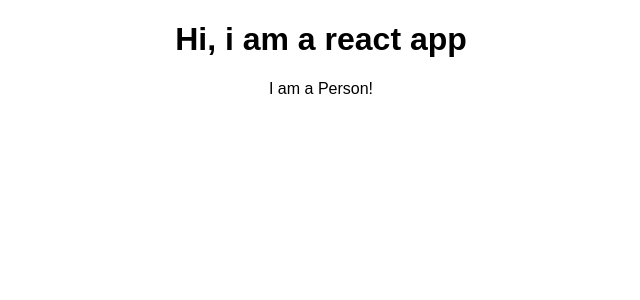
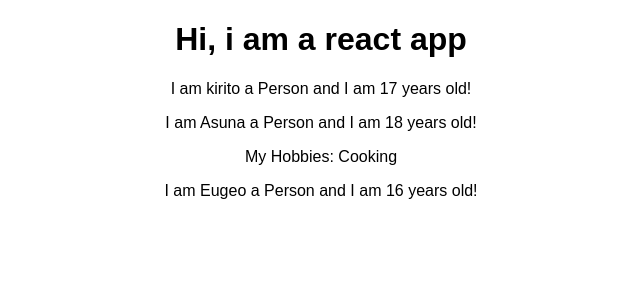
Before and after one commit to karthik137/react-complete-guide, a React (Create React App) app: page / in a window 1280 px wide. Shown: the top 300 px of the page, without its empty margins (319-959 px from the left). Built offline with nearby package versions, Linux system fonts and the light colour scheme.

Commit message:
Props and props children

```diff
--- a/src/App.js
+++ b/src/App.js
@@ -15,7 +15,11 @@ class App extends Component {
           To get started, edit <code>src/App.js</code> and save to reload.
         </p> */}
         <h1>Hi, i am a react app</h1>
-        <Person></Person>
+        <Person name="kirito" age = "17"></Person>
+        <Person name="Asuna" age = "18">My Hobbies: Cooking</Person>
+        <Person name="Eugeo" age = "16"></Person>
+
+
       </div>
     );
 
--- a/src/Person/Person.js
+++ b/src/Person/Person.js
@@ -11,8 +11,17 @@ import React from 'react'
 //  }
 
 // ES6 equivalent to function
-const person = () => {
-    return <p>I am a Person!</p>
+const person = (props) => {
+
+// return <p>I am {props.name} a Person and I am {Math.floor(Math.random() * 20)} years old!</p>
+return (
+        <div>
+            <p>I am {props.name} a Person and I am {props.age} years old!</p>
+            <p>{props.children}</p>
+        </div>
+
+)
+
 }
 
 
```
